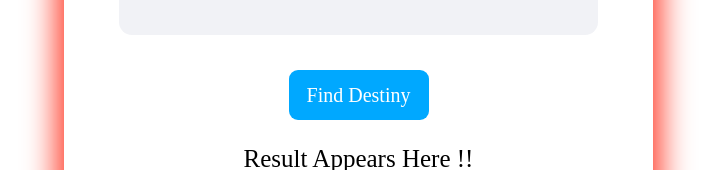
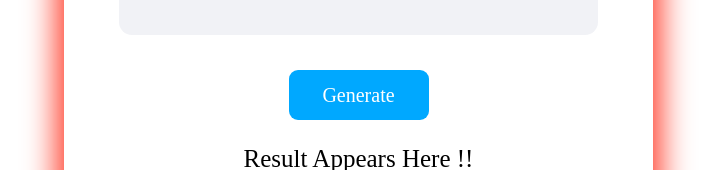
Before and after one commit to Obsidian-Ghost/React-Flames, a React (Vite) app: page / in a window 1280 px wide. Shown: the part 370-540 px from the top of the page, without its empty margins (279-995 px from the left). Built offline with nearby package versions, Linux system fonts and the light colour scheme; a web font is replaced by a local one.

Commit message:
Revoked button FlamesGen.jsx

```diff
--- a/src/components/FlamesGen.jsx
+++ b/src/components/FlamesGen.jsx
@@ -172,7 +172,7 @@ const FlamesGen = () => {
                 <input type="text" name="name2" id="name2" className="name2" onChange={passVal} />
             </div>
             <div className="submitButton">
-                <button onClick={generateFinal}>Find Destiny</button>
+                <button onClick={generateFinal}>Generate</button>
             </div>
             <div className="resultDiv">
                 <p>{finalString}</p>
```
